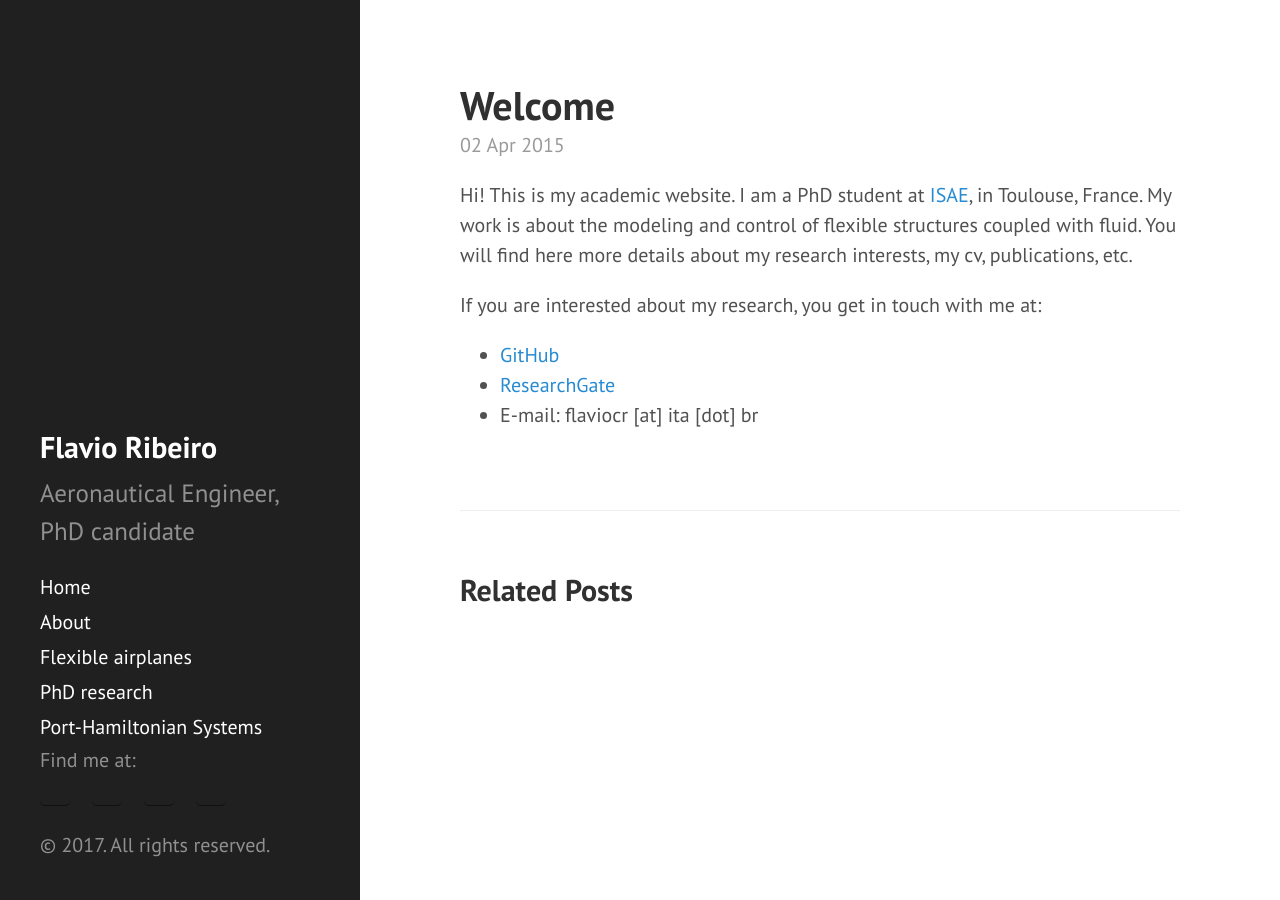
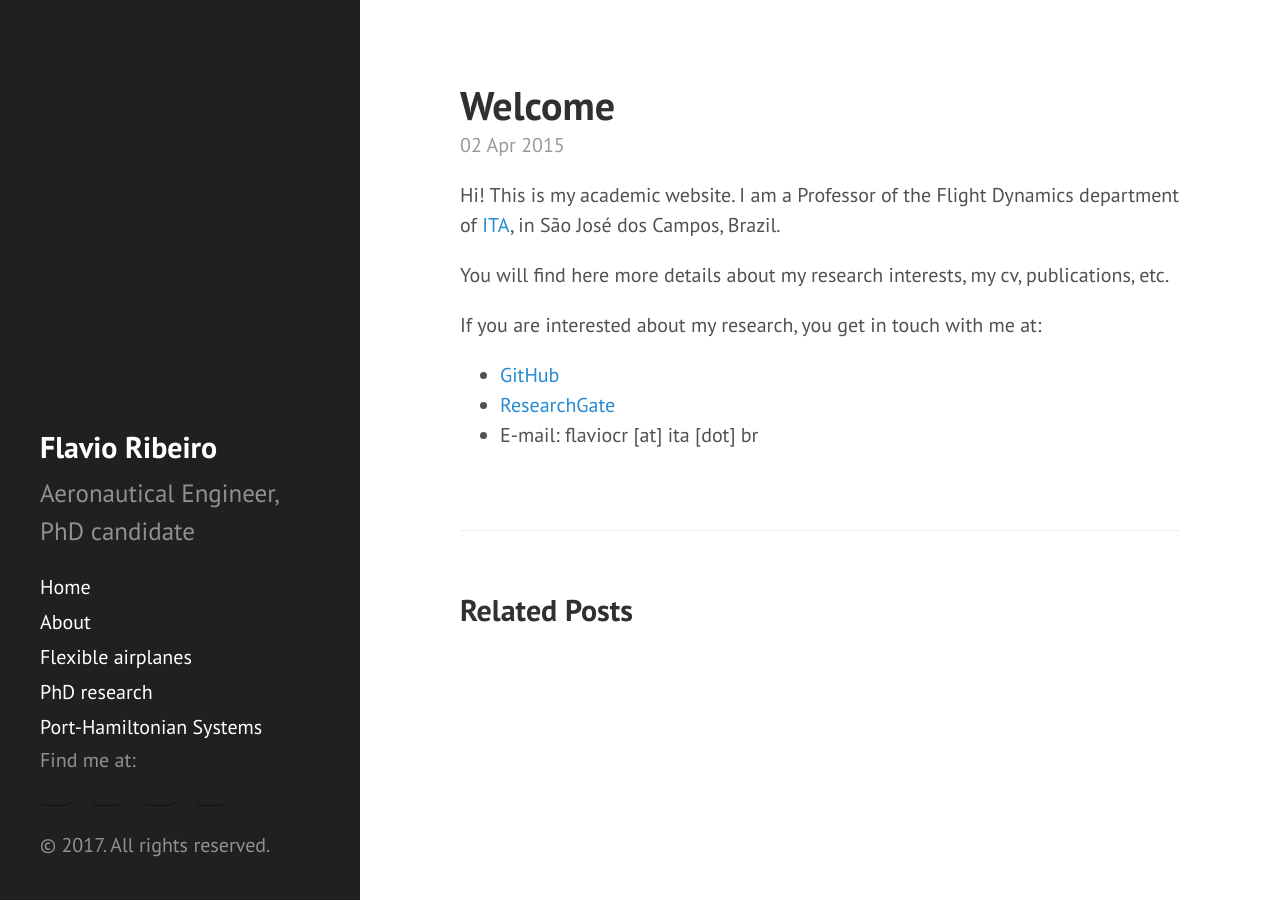
Before and after one commit to flavioluiz/flavioluiz.github.io, a Jekyll site: the page built from _posts/2015-04-02-welcome.md, in a window 1280 px wide. Built offline with Jekyll 4.4.1, drawn with Linux system fonts in a browser that asks for light colours.

Commit message:
several minor updates

```diff
--- a/_posts/2015-04-02-welcome.md
+++ b/_posts/2015-04-02-welcome.md
@@ -4,8 +4,8 @@ title: Welcome
 ---
 
 Hi! This is my academic website.
-I am a PhD student at [ISAE](http://www.isae.fr), in Toulouse, France. My work is about the modeling
-and control of flexible structures coupled with fluid.
+I am a Professor of the Flight Dynamics department of [ITA](http://www.ita.br), in São José dos Campos, Brazil.
+
  You will find here more details about my research interests, my cv, publications, etc.
 
  If you are interested about my research, you get in touch with me at:
```
